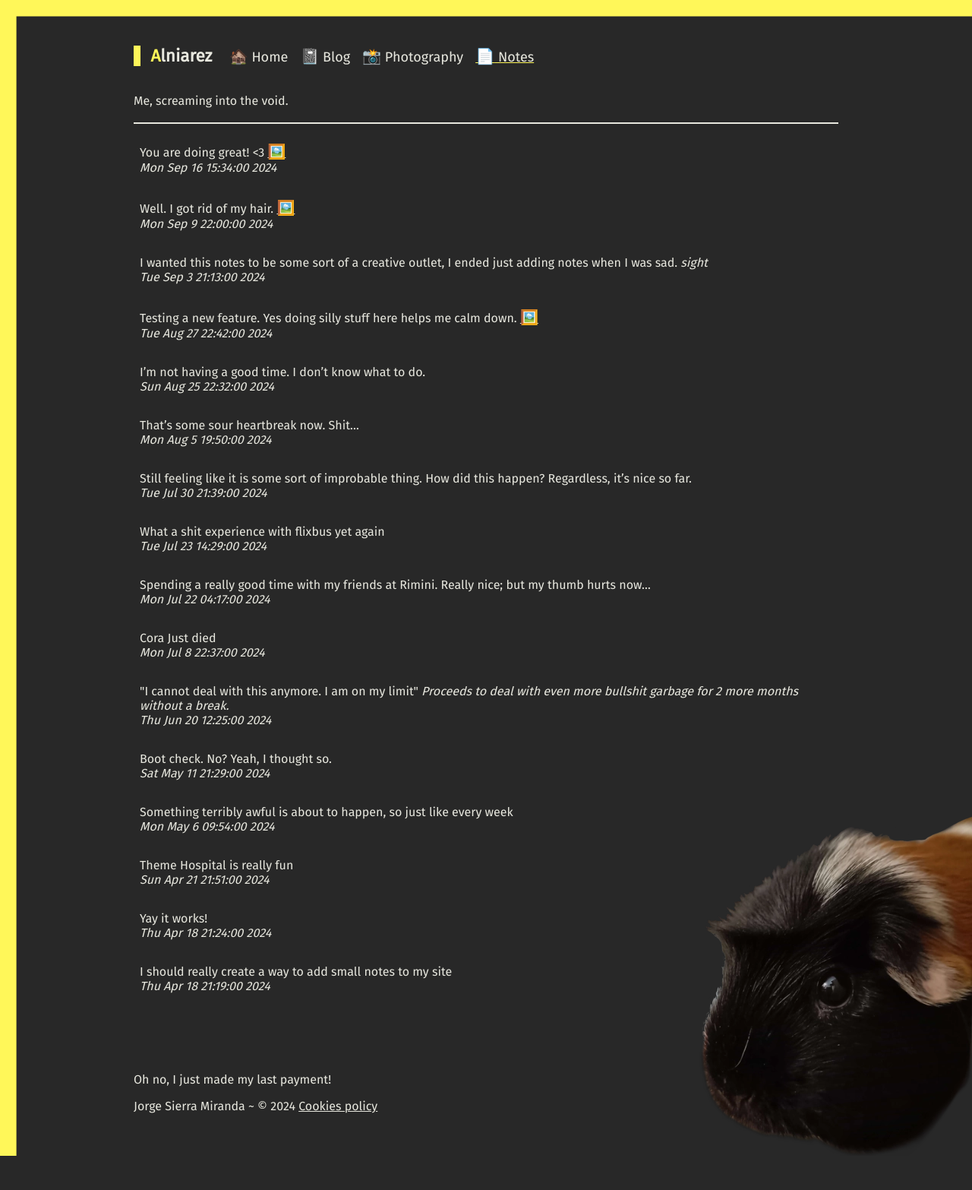
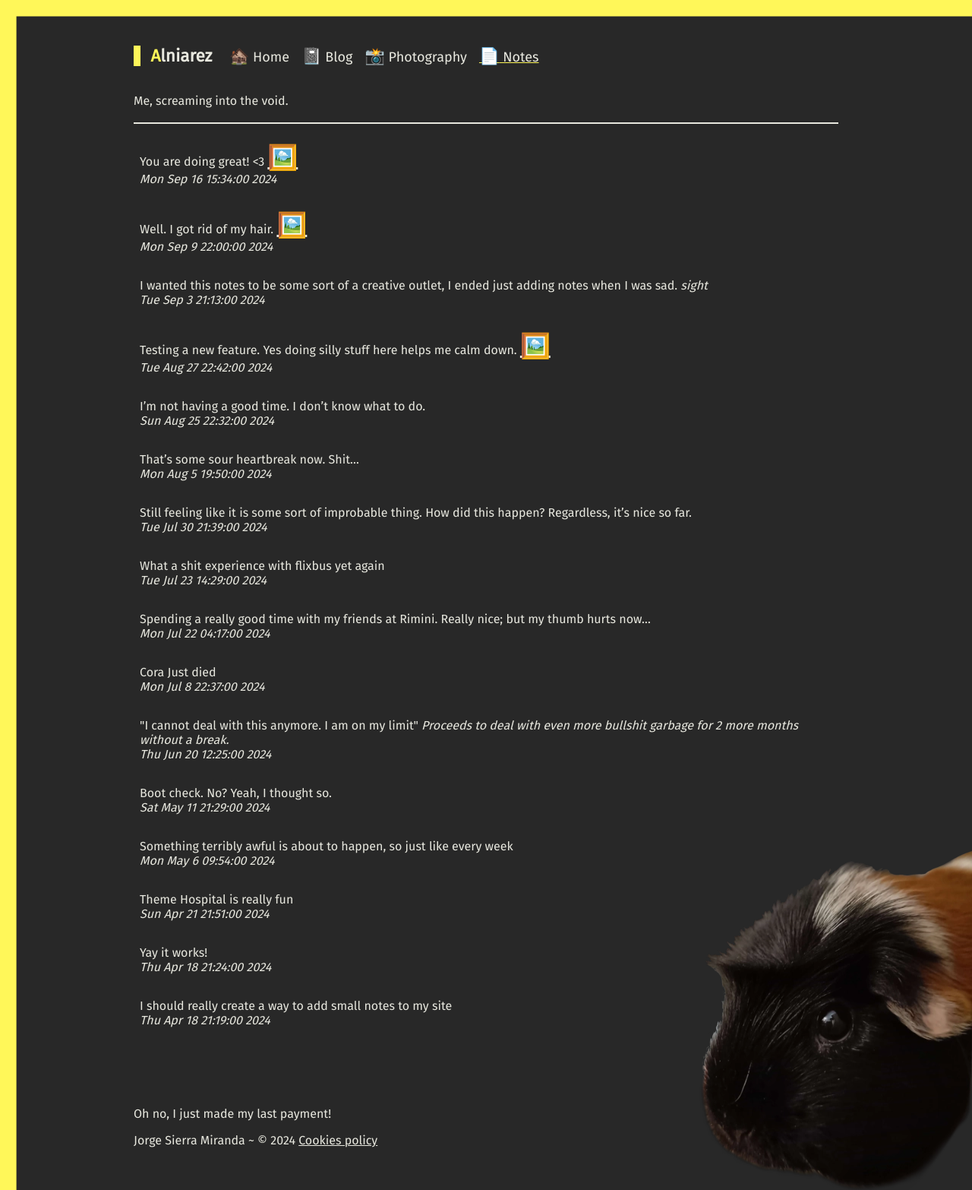
Before and after one commit to Alniarez/alniarez-web, a Jekyll site: the page built from notes.md, in a window 1280 px wide. Shown: the whole page at 76% size. Built offline with Jekyll 4.4.1, drawn with Linux system fonts in a browser that asks for light colours; before the commit the page ends 1521 px from its top, so only the background shows below that.

Commit message:
update styles

```diff
--- a/_includes/image-viewer.html
+++ b/_includes/image-viewer.html
@@ -44,7 +44,6 @@
 
 dialog .controls button {
   border: none;
-  padding: 0;
   color: var(--highlights-color);
   background-color: var(--color-transparent);
   font-size: 2rem;
--- a/assets/css/style.css
+++ b/assets/css/style.css
@@ -17,6 +17,8 @@
     --tag-color-personal: #AA2424;
     --tag-color-development: #4877E6;
     --tag-color-website: #4532A2;
+
+    --color-transparent: transparent;
 }
 
 ::selection {
@@ -265,7 +267,7 @@
     }
 
     & > *::first-letter {
-        font-size: 1.25rem;
+        font-size: 1.33rem;
     }
 
 }
@@ -387,8 +389,8 @@
         background-color: var(--color-bg-1);
     }
 
-    a {
-        font-size: 1.2rem;
+    a.icon {
+        font-size: 2rem;
     }
 
 }
--- a/notes.md
+++ b/notes.md
@@ -9,7 +9,7 @@
 ---
 
 {% for note in site.data.notes %}
-{{ note.note }}{% if note.image %} <a target="_blank" rel="noopener noreferrer" href="/assets/images/notes/{{ note.image }}">🖼️</a>{% endif %}
+{{ note.note }}{% if note.image %} <a target="_blank" rel="noopener noreferrer" href="/assets/images/notes/{{ note.image }}">🖼️</a>{: .icon}{% endif %}
 *{{ note.date | date: "%c" }}*
 {: .note}
 {% endfor %}
```
Also changed, not shown: _posts/2023-06-10-setting-up-basic-image-viewer-2.md (+0 -1 lines).
